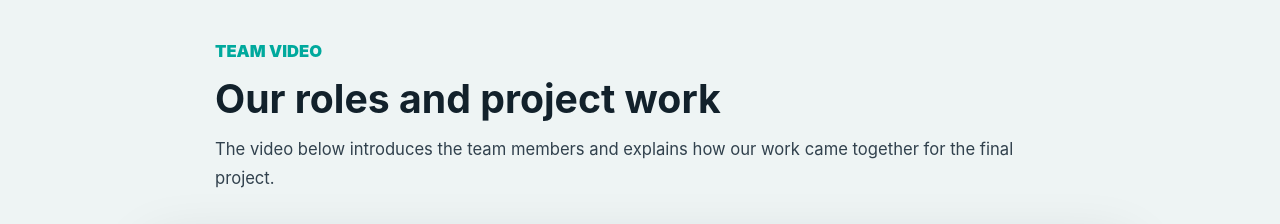
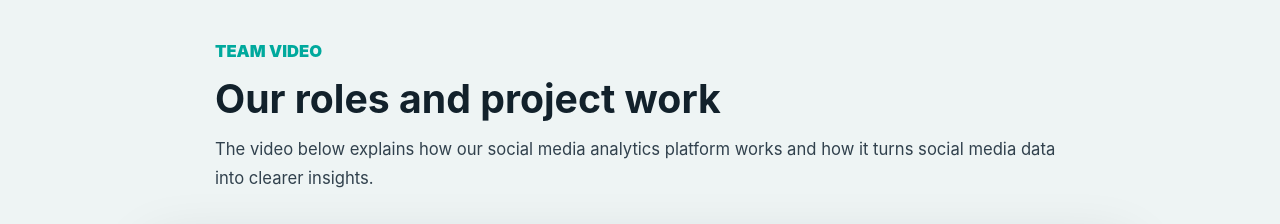
Before and after one commit to SYOTOSGrag/syotosgrag.github.io, a plain HTML site: page team.html in a window 1280 px wide. Shown: the part 1240-1464 px from the top of the page. Drawn offline with Linux system fonts and the light colour scheme.

Commit message:
Add files via upload

```diff
--- a/team.html
+++ b/team.html
@@ -90,8 +90,8 @@
           <p class="eyebrow">Team video</p>
           <h2>Our roles and project work</h2>
           <p>
-            The video below introduces the team members and explains how our work came together for
-            the final project.
+            The video below explains how our social media analytics platform works and how it turns
+            social media data into clearer insights.
           </p>
         </div>
         <div class="video-frame">
```
